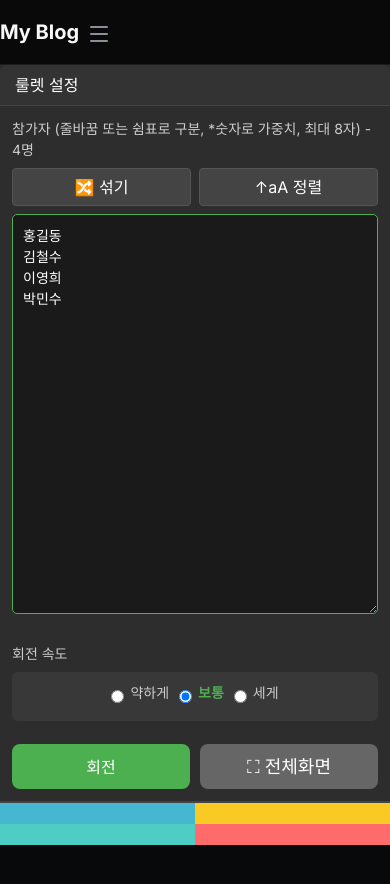
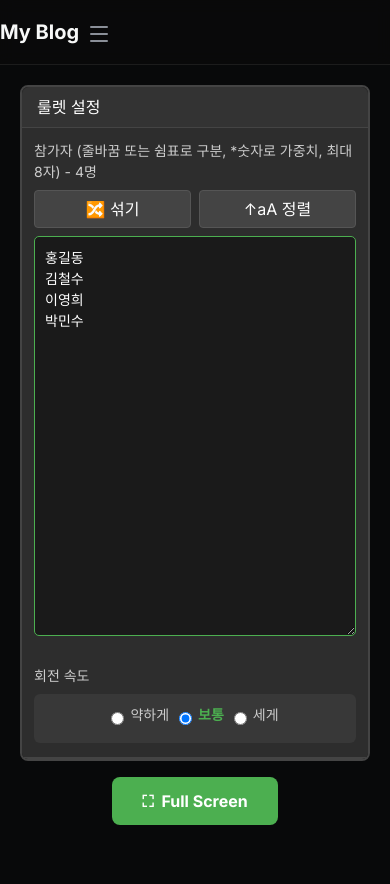
Before and after one commit to j9-jay/drawing, a Next.js app: page /roulette in a window 390 px wide. Shown: the top 884 px of the page. Built offline with nearby package versions, Linux system fonts and the light colour scheme.

Commit message:
change UI

```diff
--- a/src/app/roulette/page.tsx
+++ b/src/app/roulette/page.tsx
@@ -83,16 +83,7 @@ export default function RoulettePage() {
               </div>
             </div>
 
-            <div className="roulette-control-buttons">
-              <button id="roulette-spin-btn" className="roulette-control-btn primary">회전</button>
-              <button
-                className="roulette-control-btn roulette-fullscreen-btn"
-                onClick={handleFullScreen}
-                title="전체화면 전환 (ESC로 나가기)"
-              >
-                ⛶ 전체화면
-              </button>
-            </div>
+            {/* Control buttons removed - spin via canvas click, fullscreen moved outside */}
           </div>
         </div>
 
@@ -119,6 +110,16 @@ export default function RoulettePage() {
           <div id="roulette-toast-container"></div>
         </div>
       </div>
+
+      {/* Full Screen Button */}
+      <button
+        className="fullscreen-btn"
+        onClick={handleFullScreen}
+        title="Toggle fullscreen (or press ESC to exit)"
+      >
+        <span>⛶</span>
+        <span>Full Screen</span>
+      </button>
     </div>
   );
 }
--- a/src/features/roulette/game/styles/base.css
+++ b/src/features/roulette/game/styles/base.css
@@ -13,16 +13,24 @@
     position: relative;
     min-height: calc(100vh - 64px);
     display: flex;
+    flex-direction: column;
+    justify-content: center;
+    align-items: center;
+    padding: 20px 20px;
 }
 
 #roulette-app {
     position: relative;
     width: 100%;
-    height: calc(100vh - 64px);
+    max-width: 1400px;
+    height: 80vh;
+    max-height: 800px;
     display: flex;
     flex-direction: row;
     background: #1a1a1a;
     overflow: hidden;
+    border: 2px solid #444;
+    border-radius: 8px;
 }
 
 /* Game Area */
@@ -40,7 +48,44 @@
     cursor: pointer;
 }
 
+/* Full Screen Button */
+.fullscreen-btn {
+    position: relative;
+    margin: 16px auto 0;
+    background: #4CAF50;
+    border: none;
+    color: #fff;
+    padding: 12px 30px;
+    border-radius: 8px;
+    cursor: pointer;
+    font-size: 16px;
+    font-weight: bold;
+    transition: all 0.3s ease;
+    z-index: 10;
+    display: flex;
+    align-items: center;
+    gap: 8px;
+}
+
+.fullscreen-btn:hover {
+    background: #45a049;
+    transform: translateY(-2px);
+    box-shadow: 0 5px 15px rgba(76, 175, 80, 0.4);
+}
+
+.fullscreen-btn:active {
+    transform: translateY(0);
+}
+
 /* Fullscreen state */
 #roulette-app:fullscreen {
     height: 100vh;
+    max-width: 100%;
+    max-height: 100%;
+    border-radius: 0;
+    border: none;
 }
+
+.roulette-page-container:has(#roulette-app:fullscreen) .fullscreen-btn {
+    display: none;
+}
--- a/src/features/roulette/game/styles/components.css
+++ b/src/features/roulette/game/styles/components.css
@@ -308,18 +308,6 @@
     animation: explode 1s ease-out forwards;
 }
 
-/* Full Screen Button (inside settings) */
-.roulette-fullscreen-btn {
-    background: #666;
-    font-size: 18px;
-    min-width: 120px;
-    flex: 1;
-}
-
-.roulette-fullscreen-btn:hover {
-    background: #777;
-}
-
 /* Responsive Design */
 @media (max-width: 768px) {
     #roulette-app {
@@ -338,11 +326,6 @@
         padding: 10px 15px;
         font-size: 16px;
         height: 45px;
-    }
-
-    .roulette-fullscreen-btn {
-        min-width: 45px;
-        font-size: 18px;
     }
 
     #roulette-winner-content h1 {
--- a/src/features/roulette/game/ui/EventHandlers.ts
+++ b/src/features/roulette/game/ui/EventHandlers.ts
@@ -65,23 +65,11 @@ function normalizeTextareaToNewlines(): void {
 }
 
 /**
- * Helper: Get spin speed text for toast
- */
-function getSpinSpeedText(speed: SpinSpeed): string {
-  switch (speed) {
-    case 'WEAK': return '약하게';
-    case 'STRONG': return '세게';
-    default: return '보통';
-  }
-}
-
-/**
  * Setup all event listeners for roulette game
  * @param game - RouletteGame instance
  */
 export function setupEventListeners(game: RouletteGame): void {
   setupCanvasClickListener(game);
-  setupSpinButtonListener(game);
   setupWinnerButtonListeners(game);
   setupParticipantInputListener(game);
   setupUtilityButtonListeners(game);
@@ -106,32 +94,6 @@ function setupCanvasClickListener(game: RouletteGame): void {
     if (!validateMinParticipants(participants)) return;
 
     startNewSpin(game);
-  });
-}
-
-/**
- * Spin button listener
- */
-function setupSpinButtonListener(game: RouletteGame): void {
-  const spinBtn = document.getElementById('roulette-spin-btn');
-
-  if (!spinBtn) {
-    console.warn('Spin button not found');
-    return;
-  }
-
-  spinBtn.addEventListener('click', () => {
-    if (!canStartSpin(game)) return;
-
-    const participants = parseParticipantsFromInput();
-    if (!validateMinParticipants(participants)) return;
-
-    game.setParticipants(participants);
-
-    const speed = getSelectedSpeed();
-    startNewSpin(game);
-
-    showToast(`${getSpinSpeedText(speed)} 회전 시작!`, 'success');
   });
 }
 
```
Also changed, not shown: src/features/pinball/game/game.css (+1 -14 lines).
